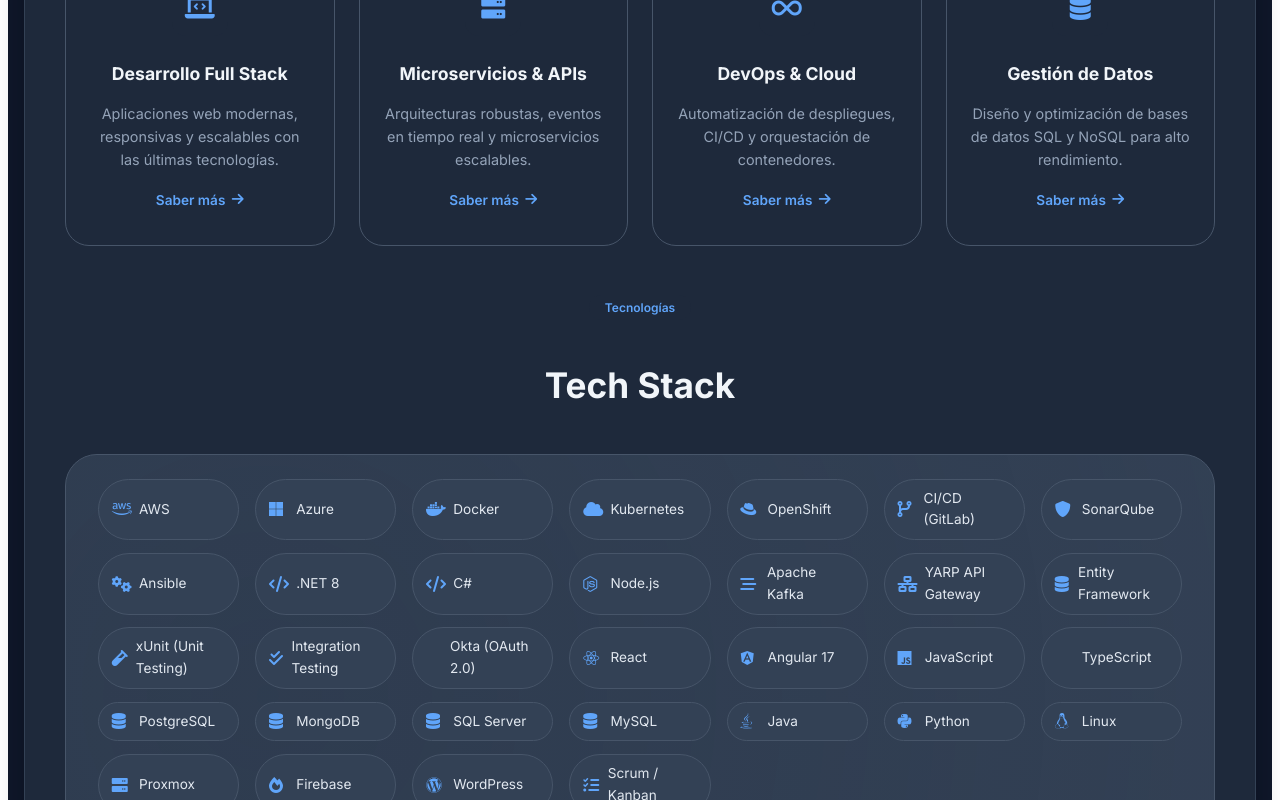
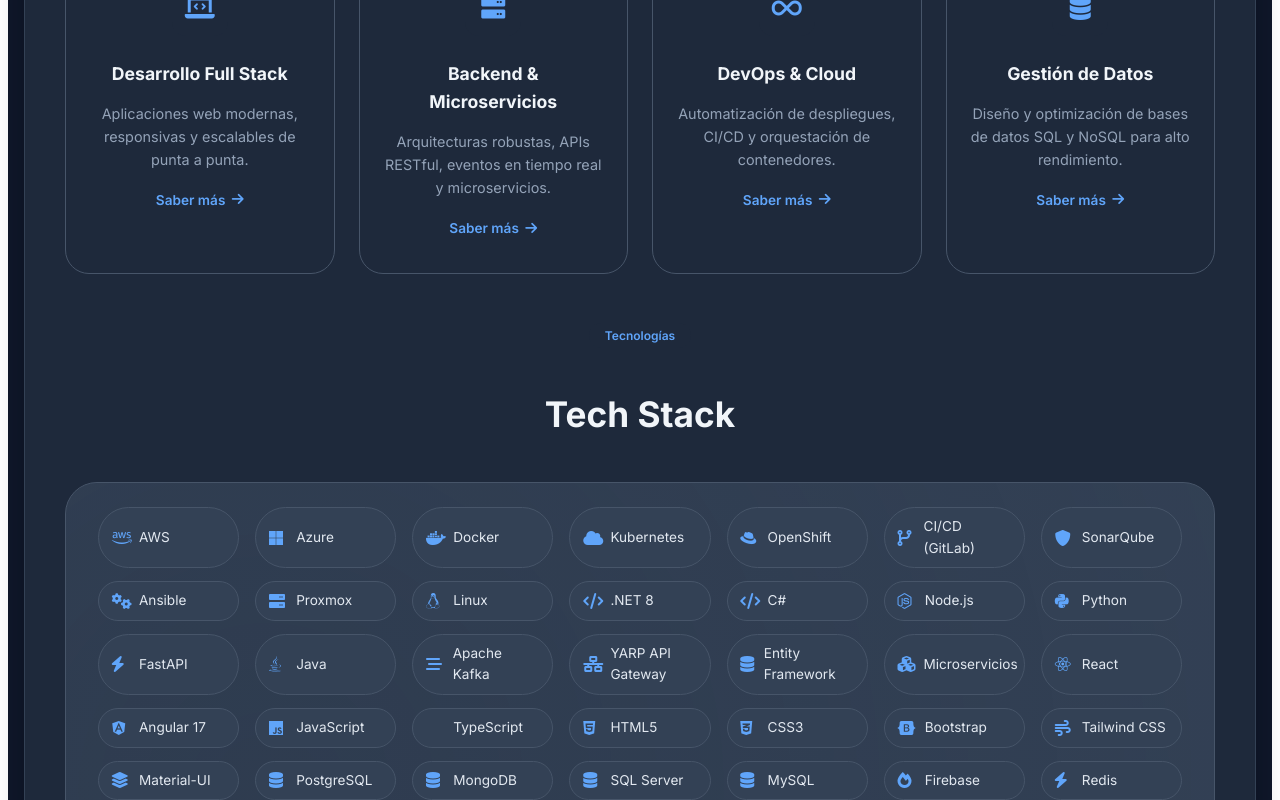
Before and after one commit to jorgeF1990/portafolio-JorgeA-FernandezM, a React (Create React App) app: page / in a window 1280 px wide. Shown: the part 1060-1860 px from the top of the page. Built offline with nearby package versions, Linux system fonts and the light colour scheme.

Commit message:
feat: actualizar servicios integrando todas las tecnologías de los proyectos y certificaciones

```diff
--- a/src/components/Services.jsx
+++ b/src/components/Services.jsx
@@ -10,30 +10,30 @@ const Services = () => {
     es: {
       tag: 'Lo que hago',
       title: 'Servicios',
-      desc: 'Soluciones end-to-end, desde el desarrollo hasta el despliegue en la nube',
+      desc: 'Soluciones end-to-end: desarrollo, arquitectura, DevOps y cloud',
       items: [
         {
           id: 'web',
           icon: 'fa-solid fa-laptop-code',
           title: 'Desarrollo Full Stack',
-          description: 'Aplicaciones web modernas, responsivas y escalables con las últimas tecnologías.',
-          details: 'Creo aplicaciones web a medida (frontend y backend) utilizando React, Angular, Node.js y .NET 8. Me enfoco en la experiencia de usuario, la seguridad (JWT/OAuth) y la integración con APIs en tiempo real.',
-          technologies: ['React', 'Angular 17', '.NET 8', 'Node.js', 'TypeScript', 'Tailwind CSS']
+          description: 'Aplicaciones web modernas, responsivas y escalables de punta a punta.',
+          details: 'Desarrollo aplicaciones completas utilizando React, Angular 17, Node.js y .NET 8. Me enfoco en la experiencia de usuario, el rendimiento y la integración de APIs RESTful, bases de datos SQL/NoSQL y servicios de terceros (Cloudinary, PayPal, Nodemailer).',
+          technologies: ['React', 'Angular 17', '.NET 8', 'Node.js', 'TypeScript', 'Tailwind CSS', 'Material-UI']
         },
         {
           id: 'backend',
           icon: 'fa-solid fa-server',
-          title: 'Microservicios & APIs',
-          description: 'Arquitecturas robustas, eventos en tiempo real y microservicios escalables.',
-          details: 'Diseño e implemento arquitecturas basadas en microservicios utilizando .NET 8, Apache Kafka y YARP API Gateway. Experto en mensajería asíncrona y comunicación en tiempo real mediante SSE.',
-          technologies: ['Microservicios', '.NET 8', 'Apache Kafka', 'YARP', 'Node.js', 'Python', 'SSE']
+          title: 'Backend & Microservicios',
+          description: 'Arquitecturas robustas, APIs RESTful, eventos en tiempo real y microservicios.',
+          details: 'Diseño e implemento APIs RESTful, microservicios y arquitecturas backend escalables con .NET 8, Node.js, Python y FastAPI. Experto en mensajería asíncrona (Apache Kafka), API Gateways (YARP) y comunicación en tiempo real (SSE).',
+          technologies: ['.NET 8', 'C#', 'Node.js', 'Python', 'FastAPI', 'Apache Kafka', 'YARP', 'SSE']
         },
         {
           id: 'devops',
-          icon: 'fa-solid fa-infinity', // Icono de DevOps
+          icon: 'fa-solid fa-infinity',
           title: 'DevOps & Cloud',
           description: 'Automatización de despliegues, CI/CD y orquestación de contenedores.',
-          details: 'Implemento pipelines de CI/CD automatizados (GitLab CI) con análisis estático (SonarQube) y pruebas de calidad. Gestiono contenedores con Docker y OpenShift/Kubernetes, y despliego infraestructura en Azure y AWS.',
+          details: 'Implemento pipelines de CI/CD (GitLab CI) con análisis estático (SonarQube), detección de secretos y pruebas automatizadas (unitarias/integración). Gestiono contenedores con Docker y OpenShift/Kubernetes, y despliego infraestructura en Azure y AWS.',
           technologies: ['Docker', 'Kubernetes', 'OpenShift', 'Azure', 'AWS', 'GitLab CI/CD', 'SonarQube', 'Ansible']
         },
         {
@@ -41,38 +41,38 @@ const Services = () => {
           icon: 'fa-solid fa-database',
           title: 'Gestión de Datos',
           description: 'Diseño y optimización de bases de datos SQL y NoSQL para alto rendimiento.',
-          details: 'Optimizo y diseño bases de datos relacionales y no relacionales (PostgreSQL, MongoDB, SQL Server) para garantizar alto rendimiento, integridad de datos y escalabilidad en entornos de alta concurrencia.',
-          technologies: ['PostgreSQL', 'MongoDB', 'SQL Server', 'MySQL', 'Entity Framework', 'Redis']
+          details: 'Optimizo y diseño bases de datos relacionales y no relacionales (PostgreSQL, MongoDB, SQL Server, MySQL, Firebase, Redis) para garantizar alto rendimiento, integridad de datos y escalabilidad en entornos de alta concurrencia.',
+          technologies: ['PostgreSQL', 'MongoDB', 'SQL Server', 'MySQL', 'Redis', 'Firebase', 'Entity Framework']
         }
       ]
     },
     en: {
       tag: 'What I do',
       title: 'Services',
-      desc: 'End-to-end solutions, from development to cloud deployment',
+      desc: 'End-to-end solutions: development, architecture, DevOps and cloud',
       items: [
         {
           id: 'web',
           icon: 'fa-solid fa-laptop-code',
           title: 'Full Stack Development',
-          description: 'Modern, responsive and scalable web applications with the latest technologies.',
-          details: 'I build custom web applications (frontend and backend) using React, Angular, Node.js, and .NET 8. I focus on user experience, security (JWT/OAuth), and integration with real-time APIs.',
-          technologies: ['React', 'Angular 17', '.NET 8', 'Node.js', 'TypeScript', 'Tailwind CSS']
+          description: 'Modern, responsive and scalable web applications from start to finish.',
+          details: 'I build complete applications using React, Angular 17, Node.js, and .NET 8. I focus on user experience, performance, and integration with RESTful APIs, SQL/NoSQL databases, and third-party services (Cloudinary, PayPal, Nodemailer).',
+          technologies: ['React', 'Angular 17', '.NET 8', 'Node.js', 'TypeScript', 'Tailwind CSS', 'Material-UI']
         },
         {
           id: 'backend',
           icon: 'fa-solid fa-server',
-          title: 'Microservices & APIs',
-          description: 'Robust architectures, real-time events and scalable microservices.',
-          details: 'I design and implement microservices-based architectures using .NET 8, Apache Kafka, and YARP API Gateway. Expert in asynchronous messaging and real-time communication via SSE.',
-          technologies: ['Microservices', '.NET 8', 'Apache Kafka', 'YARP', 'Node.js', 'Python', 'SSE']
+          title: 'Backend & Microservices',
+          description: 'Robust architectures, RESTful APIs, real-time events and microservices.',
+          details: 'I design and implement RESTful APIs, microservices, and scalable backend architectures with .NET 8, Node.js, Python, and FastAPI. Expert in asynchronous messaging (Apache Kafka), API Gateways (YARP), and real-time communication (SSE).',
+          technologies: ['.NET 8', 'C#', 'Node.js', 'Python', 'FastAPI', 'Apache Kafka', 'YARP', 'SSE']
         },
         {
           id: 'devops',
           icon: 'fa-solid fa-infinity',
           title: 'DevOps & Cloud',
           description: 'Deployment automation, CI/CD and container orchestration.',
-          details: 'I implement automated CI/CD pipelines (GitLab CI) with static analysis (SonarQube) and quality testing. I manage containers with Docker and OpenShift/Kubernetes, and deploy infrastructure on Azure and AWS.',
+          details: 'I implement CI/CD pipelines (GitLab CI) with static analysis (SonarQube), secret detection, and automated testing (unit/integration). I manage containers with Docker and OpenShift/Kubernetes, and deploy infrastructure on Azure and AWS.',
           technologies: ['Docker', 'Kubernetes', 'OpenShift', 'Azure', 'AWS', 'GitLab CI/CD', 'SonarQube', 'Ansible']
         },
         {
@@ -80,8 +80,8 @@ const Services = () => {
           icon: 'fa-solid fa-database',
           title: 'Data Management',
           description: 'Design and optimization of SQL and NoSQL databases for high performance.',
-          details: 'I optimize and design relational and non-relational databases (PostgreSQL, MongoDB, SQL Server) to ensure high performance, data integrity, and scalability in high-concurrency environments.',
-          technologies: ['PostgreSQL', 'MongoDB', 'SQL Server', 'MySQL', 'Entity Framework', 'Redis']
+          details: 'I optimize and design relational and non-relational databases (PostgreSQL, MongoDB, SQL Server, MySQL, Firebase, Redis) to ensure high performance, data integrity, and scalability in high-concurrency environments.',
+          technologies: ['PostgreSQL', 'MongoDB', 'SQL Server', 'MySQL', 'Redis', 'Firebase', 'Entity Framework']
         }
       ]
     }
--- a/src/components/TechStack.jsx
+++ b/src/components/TechStack.jsx
@@ -6,7 +6,7 @@ const TechStack = () => {
   const { language } = useLanguage();
 
   const technologies = [
-    // Cloud & DevOps (Nuevas Certificaciones y Pipeline)
+    // 1. Cloud & DevOps (De DataBox, Certificaciones y Actitud)
     { icon: 'fab fa-aws', name: 'AWS' },
     { icon: 'fab fa-microsoft', name: 'Azure' },
     { icon: 'fab fa-docker', name: 'Docker' },
@@ -15,40 +15,54 @@ const TechStack = () => {
     { icon: 'fas fa-code-branch', name: 'CI/CD (GitLab)' },
     { icon: 'fas fa-shield-alt', name: 'SonarQube' },
     { icon: 'fas fa-cogs', name: 'Ansible' },
+    { icon: 'fas fa-server', name: 'Proxmox' },
+    { icon: 'fab fa-linux', name: 'Linux' },
 
-    // Backend & Arquitectura
+    // 2. Backend & Arquitectura (DataBox, TareaSync, Inventario, Actitud, Feria)
     { icon: 'fas fa-code', name: '.NET 8' },
     { icon: 'fas fa-code', name: 'C#' },
     { icon: 'fab fa-node-js', name: 'Node.js' },
+    { icon: 'fab fa-python', name: 'Python' },
+    { icon: 'fas fa-bolt', name: 'FastAPI' },
+    { icon: 'fab fa-java', name: 'Java' },
     { icon: 'fas fa-stream', name: 'Apache Kafka' },
     { icon: 'fas fa-network-wired', name: 'YARP API Gateway' },
     { icon: 'fas fa-database', name: 'Entity Framework' },
+    { icon: 'fas fa-cubes', name: 'Microservicios' },
 
-    // Testing & Seguridad
-    { icon: 'fas fa-vial', name: 'xUnit (Unit Testing)' },
-    { icon: 'fas fa-check-double', name: 'Integration Testing' },
-    { icon: 'fas fa-shield-halved', name: 'Okta (OAuth 2.0)' },
-
-    // Frontend
+    // 3. Frontend (TareaSync, Seguro, Inventario, Actitud, Feria, DataBox)
     { icon: 'fab fa-react', name: 'React' },
     { icon: 'fab fa-angular', name: 'Angular 17' },
     { icon: 'fab fa-js', name: 'JavaScript' },
     { icon: 'fab fa-typescript', name: 'TypeScript' },
+    { icon: 'fab fa-html5', name: 'HTML5' },
+    { icon: 'fab fa-css3-alt', name: 'CSS3' },
+    { icon: 'fab fa-bootstrap', name: 'Bootstrap' },
+    { icon: 'fas fa-wind', name: 'Tailwind CSS' },
+    { icon: 'fas fa-layer-group', name: 'Material-UI' },
 
-    // Bases de Datos
+    // 4. Bases de Datos (DataBox, TareaSync, Inventario, Actitud, Feria)
     { icon: 'fas fa-database', name: 'PostgreSQL' },
     { icon: 'fas fa-database', name: 'MongoDB' },
     { icon: 'fas fa-database', name: 'SQL Server' },
     { icon: 'fas fa-database', name: 'MySQL' },
+    { icon: 'fas fa-fire', name: 'Firebase' },
+    { icon: 'fas fa-bolt', name: 'Redis' },
 
-    // Otros Lenguajes & Herramientas
-    { icon: 'fab fa-java', name: 'Java' },
-    { icon: 'fab fa-python', name: 'Python' },
-    { icon: 'fab fa-linux', name: 'Linux' },
-    { icon: 'fas fa-server', name: 'Proxmox' },
-    { icon: 'fas fa-fire', name: 'Firebase' },
+    // 5. Testing, Seguridad & Autenticación (DataBox, TareaSync, Actitud, Feria, Inventario)
+    { icon: 'fas fa-vial', name: 'Unit Testing (xUnit)' },
+    { icon: 'fas fa-check-double', name: 'Integration Testing' },
+    { icon: 'fas fa-shield-halved', name: 'JWT / OAuth 2.0' },
+    { icon: 'fas fa-key', name: 'Okta' },
+    { icon: 'fas fa-user-secret', name: 'Secret Detection' },
+
+    // 6. Herramientas, CMS & Otros (Feria, Actitud, Certificaciones)
+    { icon: 'fas fa-cloud-upload-alt', name: 'Cloudinary' },
+    { icon: 'fab fa-paypal', name: 'PayPal SDK' },
     { icon: 'fab fa-wordpress', name: 'WordPress' },
-    { icon: 'fas fa-tasks', name: 'Scrum / Kanban' }
+    { icon: 'fas fa-envelope', name: 'Nodemailer' },
+    { icon: 'fas fa-tasks', name: 'Scrum / Kanban' },
+    { icon: 'fas fa-code-branch', name: 'Git' }
   ];
 
   return (
```
